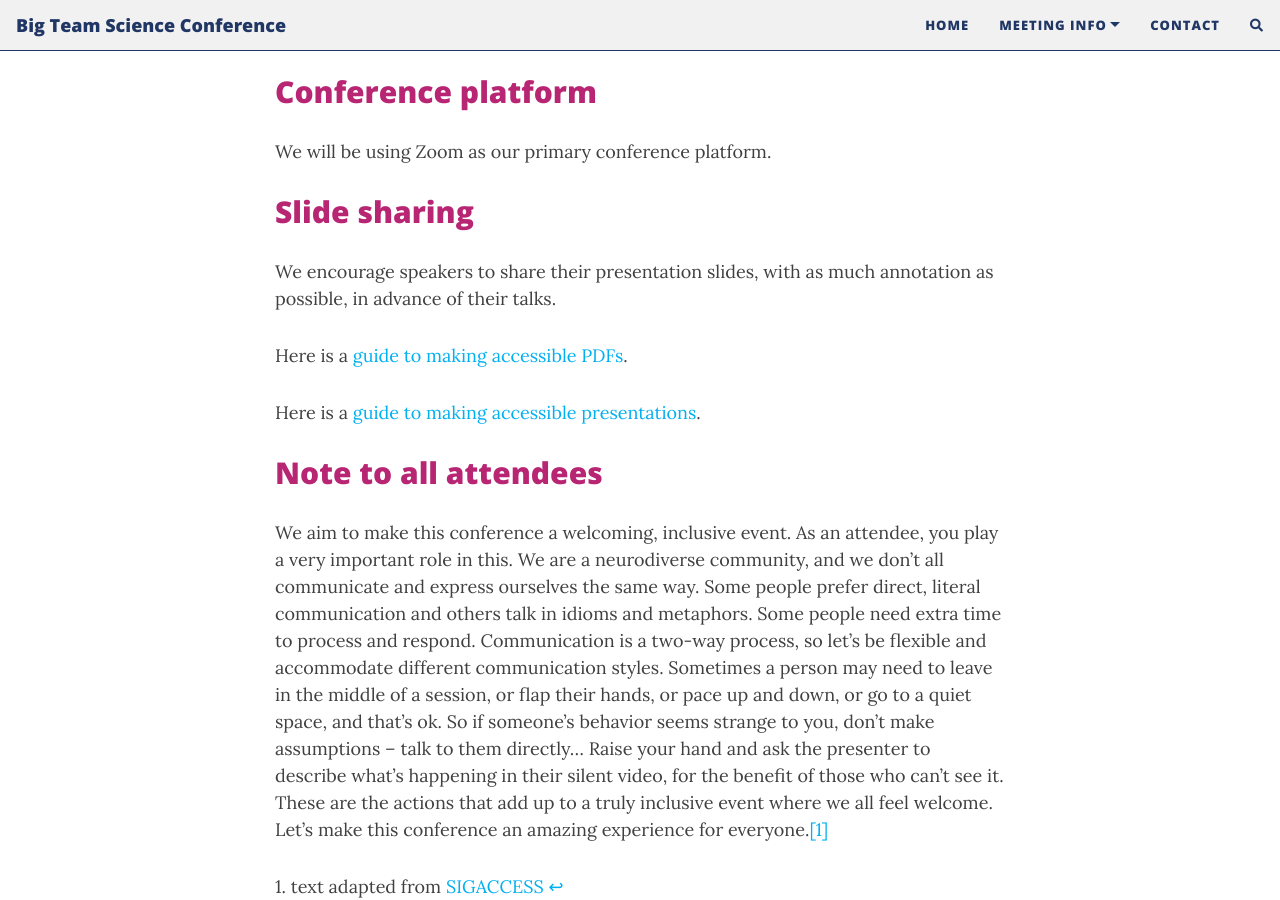
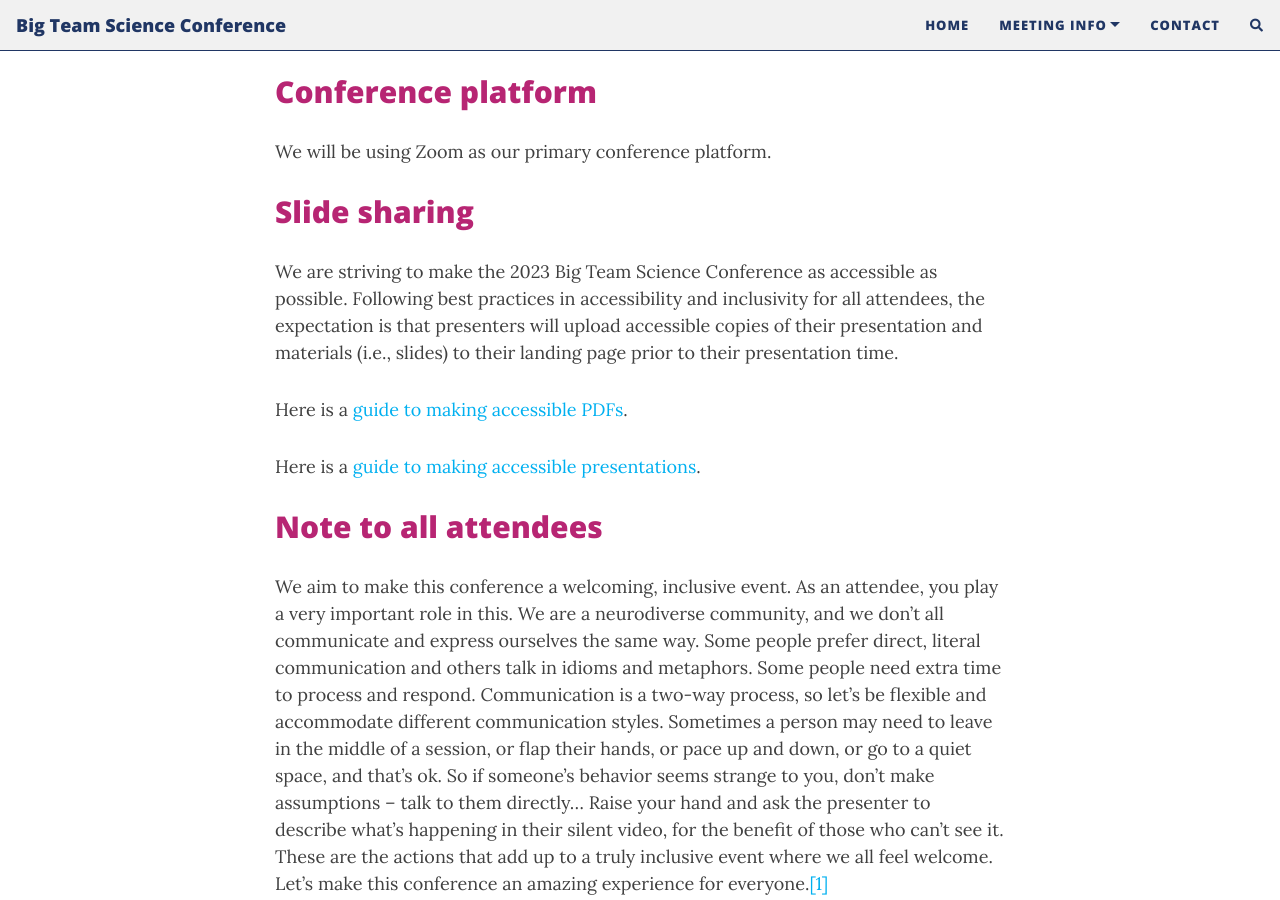
Before and after one commit to bigteamscienceconference/bigteamscienceconference.github.io, a Jekyll site: the page built from access.md, in a window 1280 px wide and 900 px high, scrolled down 312 px. Built offline with Jekyll 4.4.1, drawn with Linux system fonts in a browser that asks for light colours; nearby versions of some CDN libraries; comment, search, counter and statistics services are not loaded.

Commit message:
Update access.md

```diff
--- a/access.md
+++ b/access.md
@@ -12,7 +12,7 @@ We will be using Zoom as our primary conference platform.
 
 ## Slide sharing
 
-We encourage speakers to share their presentation slides, with as much annotation as possible, in advance of their talks.
+We are striving to make the 2023 Big Team Science Conference as accessible as possible. Following best practices in accessibility and inclusivity for all attendees, the expectation is that presenters will upload accessible copies of their presentation and materials (i.e., slides) to their landing page prior to their presentation time.
 
 Here is a [guide to making accessible PDFs](http://www.sigaccess.org/welcome-to-sigaccess/resources/accessible-pdf-author-guide/).
 
```
